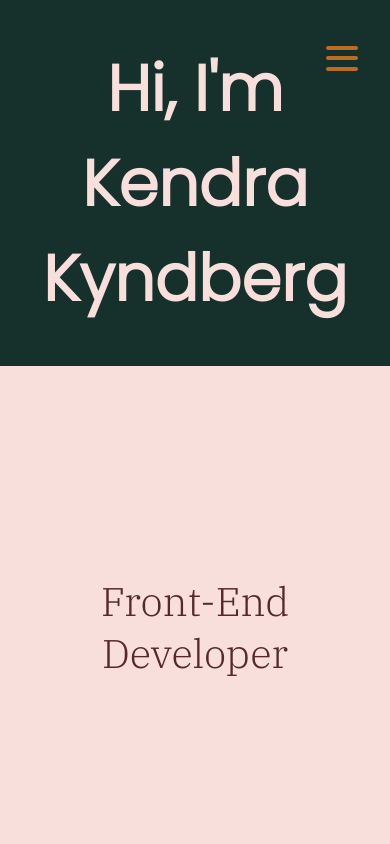
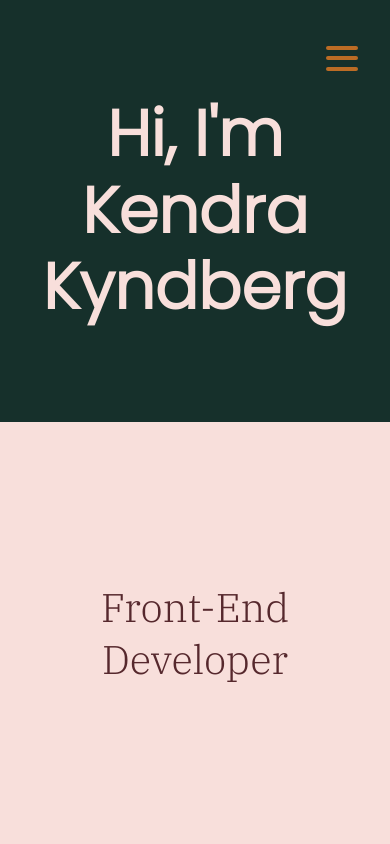
Before and after one commit to kendrak922/Portfolio-2020, a React (Create React App) app: page / in a window 390 px wide. Shown: the top 844 px of the page. Built offline with nearby package versions, Linux system fonts and the light colour scheme.

Commit message:
notes, in progress, dont look

```diff
--- a/src/App.scss
+++ b/src/App.scss
@@ -1,13 +1,10 @@
-@import url('https://fonts.googleapis.com/css2?family=IBM+Plex+Serif:wght@300&family=Poppins:wght@300&display=swap');
+@import './variables.scss';
 
-$dark-green: #16302B;
-$pink: #F8DFDB;
-$dark-pink:#56282D;
-$gold: #BC6C25;
-
-$primary-font: 'Poppins', sans-serif;
-$secondary-font: 'IBM Plex Serif', serif;
-
+* {
+    padding: 0;
+    box-sizing: border-box;
+    margin:0;
+}
 
 .stats{
 display: flex;
@@ -23,10 +20,9 @@ margin: 0;
 border-top:40px solid #16302B;
 border-bottom: 40px solid #16302B;
 .left{
-    height: 100vh;
     width: 50vw;
     margin: 0 auto;
-    padding: 15rem 6rem;
+    padding: 0 6rem;
     // border: 40px solid #16302B;
     ul{
         color: $dark-green;
@@ -35,14 +31,14 @@ border-bottom: 40px solid #16302B;
         text-align: center;
     }
 }
+
 .right{
     font-family: $secondary-font;
     text-align: center;
-    height: 100vh;
     width: 50vw;
     margin: 0;
     // border: 40px solid #16302B;
-    padding: 15rem 6rem;
+    padding:0 6rem;
     p{
         color: $dark-green;
     }
@@ -61,17 +57,32 @@ border-bottom: 40px solid #16302B;
     justify-content: center;
     align-items: center;
    text-align: center;
+
+   @media only screen and (max-width: 768px) {
+    flex-direction: column;
+   }
+
     .headline{
         font-size: 80px;
-        padding: 10px;
+        padding: 20px;
         font-family: $primary-font;
         background-color: $dark-green;
         height: 100%;
-        width: 50%;
+        flex-basis: 50%;
         display: flex;
-        margin-top: 0;
         align-items:center;
+        line-height: 1.2;
 
+        @media only screen and (max-width: 768px) {
+            font-size: 4rem;
+            width: 100vw;
+            justify-content: center;
+
+            // ------- Don't need these since you already have them -------
+            // background-color: $dark-green;
+            // display: flex;
+            // align-items:center;
+        }
     }
     .title{
         font-size: 40px;
@@ -84,6 +95,9 @@ border-bottom: 40px solid #16302B;
         justify-content: center;
         align-items:center;
 
+        @media only screen and (max-width: 768px) {
+            flex-basis: 50%;
+        }
     }
 }
 
@@ -94,11 +108,10 @@ border-bottom: 40px solid #16302B;
    align-items: center;
 
     h2{
-        font-size: 5em;
+        font-size: 4em;
         flex-basis: 100%;
         color: $dark-green;
-        margin-left: 5rem;
-        margin-bottom: 5rem;
+        margin:60px auto 0 5rem;
 
     }
     img{
@@ -144,21 +157,6 @@ border-bottom: 40px solid #16302B;
 // =========== Responsive
 
 @media only screen and (max-width: 768px) {
-    .welcome-pg{
-      flex-direction: column;
-        .headline{
-            font-size: 4rem;
-            width: 100vw;
-            background-color: $dark-green;
-            display: flex;
-            align-items:center;
-            justify-content: center;
-
-        }
-        .title{
-            flex-basis: 100%;
-        }
-    }
     .stats{
         display: flex;
         flex-flow: column wrap;
--- a/src/Components/Contact/contact.scss
+++ b/src/Components/Contact/contact.scss
@@ -1,6 +1,4 @@
-@import '../../App.scss';
-
-
+@import '../../variables.scss';
 
 form{
 display: flex;
@@ -15,6 +13,8 @@ input, textarea{
     margin: 1rem;
     vertical-align: middle;
     width: 20rem;
+    padding:10px;
+    font-family: 'Poppins';
 }
 input[type = submit]{
     background: $pink;
--- a/src/Components/Footer/footer.scss
+++ b/src/Components/Footer/footer.scss
@@ -1,5 +1,4 @@
-
-@import '../../App.scss';
+@import '../../variables.scss';
 
 .footer{
     text-align: center;
--- a/src/Components/Portfolio/portfolio.scss
+++ b/src/Components/Portfolio/portfolio.scss
@@ -1,5 +1,5 @@
 
-@import '../../App.scss';
+@import '../../variables.scss';
 
 .portfolio-container{
     h2{
@@ -7,6 +7,7 @@
         color: $dark-pink;
         font-family: $primary-font;
         text-align: center;
+        margin:60px auto 0;
     }
     .item{
         display: flex;
@@ -65,6 +66,7 @@
         color: $dark-green;
         font-size: 1.5rem;
         position: relative;
+        display: inline-block;
     }
     a:hover{
         cursor: pointer;
--- /dev/null
+++ b/src/variables.scss
@@ -0,0 +1,9 @@
+@import url('https://fonts.googleapis.com/css2?family=IBM+Plex+Serif:wght@300&family=Poppins:wght@300&display=swap');
+
+$dark-green: #16302B;
+$pink: #F8DFDB;
+$dark-pink:#56282D;
+$gold: #BC6C25;
+
+$primary-font: 'Poppins', sans-serif;
+$secondary-font: 'IBM Plex Serif', serif;
```
